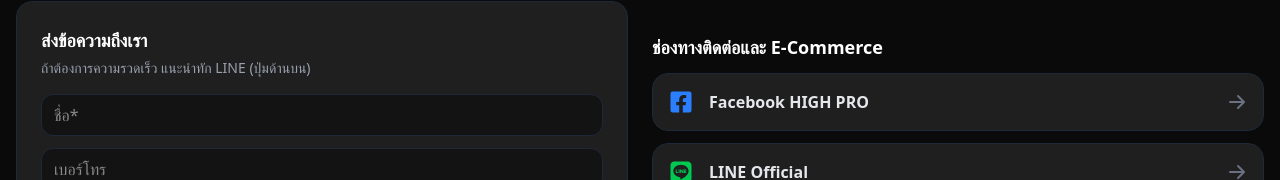
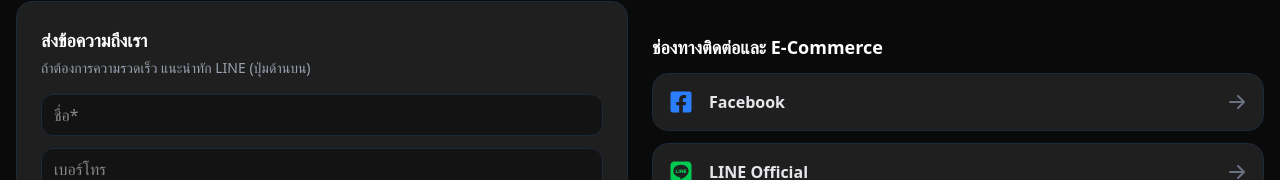
Before and after one commit to pasinboss-ctrl/tools-store, a Next.js app: page /contact in a window 1280 px wide. Shown: the part 618-798 px from the top of the page. Built offline with nearby package versions, Linux system fonts and the light colour scheme.

Commit message:
fix banner
fix banner - ปรับขนาด Banner

```diff
--- a/src/app/contact/page.tsx
+++ b/src/app/contact/page.tsx
@@ -25,7 +25,7 @@
 
 const contactLinks = [
   {
-    name: 'Facebook HIGH PRO',
+    name: 'Facebook',
     url: 'https://www.facebook.com/highprotools',
     icon: FaFacebookSquare,
     color: 'text-blue-500', // สีฟ้าของ Facebook
@@ -102,7 +102,7 @@
           </p>
           {/* ตัวอย่างฟอร์มแบบพื้นฐาน: POST ไปยัง Formspree (เปลี่ยนเป็นของคุณ) */}
           <form
-            action="https://formsubmit.co/youremail@example.com"
+            action="https://formsubmit.co/highproequipment@gmail.com"
             method="POST"
             className="mt-4 grid grid-cols-1 gap-3"
             >
```
Also changed, not shown: 1 other file (tests, documents, lock files or other folders).
